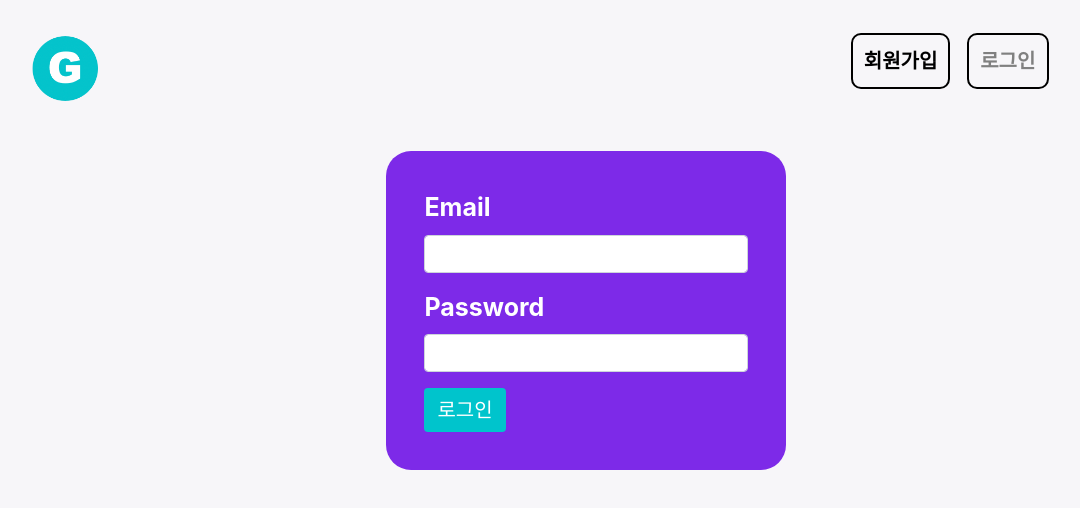
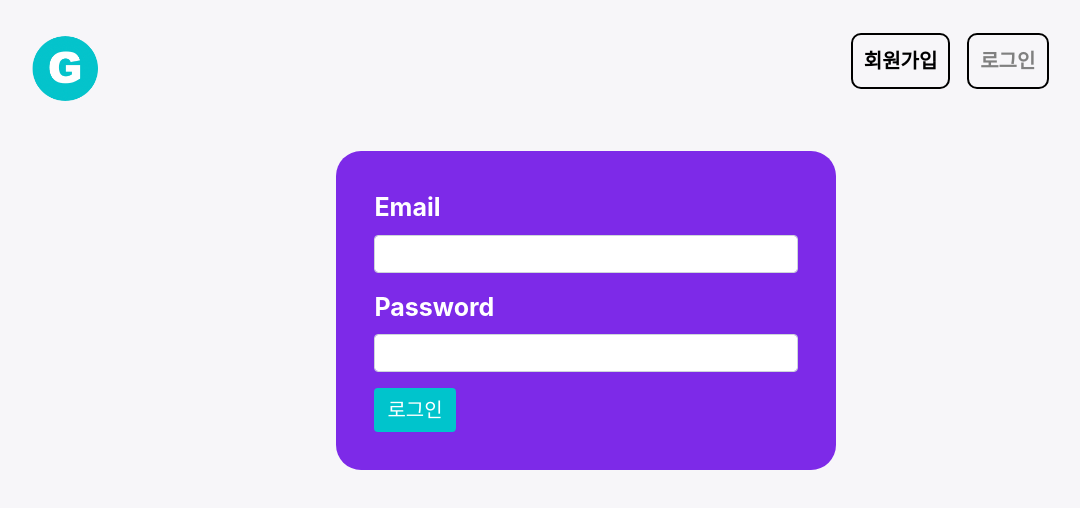
Before and after one commit to sungjaeyoon/Gathering-Bot, a Vue app in the folder front/gathering-bot/: page /login in a window 1280 px wide. Shown: the top 508 px of the page, without its empty margins (54-1134 px from the left). Built offline with nearby package versions, Linux system fonts and the light colour scheme.

Commit message:
로그인 - 디자인 수정

```diff
--- a/front/gathering-bot/src/components/LoginForm.vue
+++ b/front/gathering-bot/src/components/LoginForm.vue
@@ -1,5 +1,5 @@
 <template>
-	<div class="container loginForm mx-auto mt-5" style="width: 400px">
+	<div class="container loginForm mx-auto mt-5" style="width: 500px">
 		<form @submit.prevent="login" class="form">
 			<div class="form-group">
 				<label for="email">Email</label>
```
